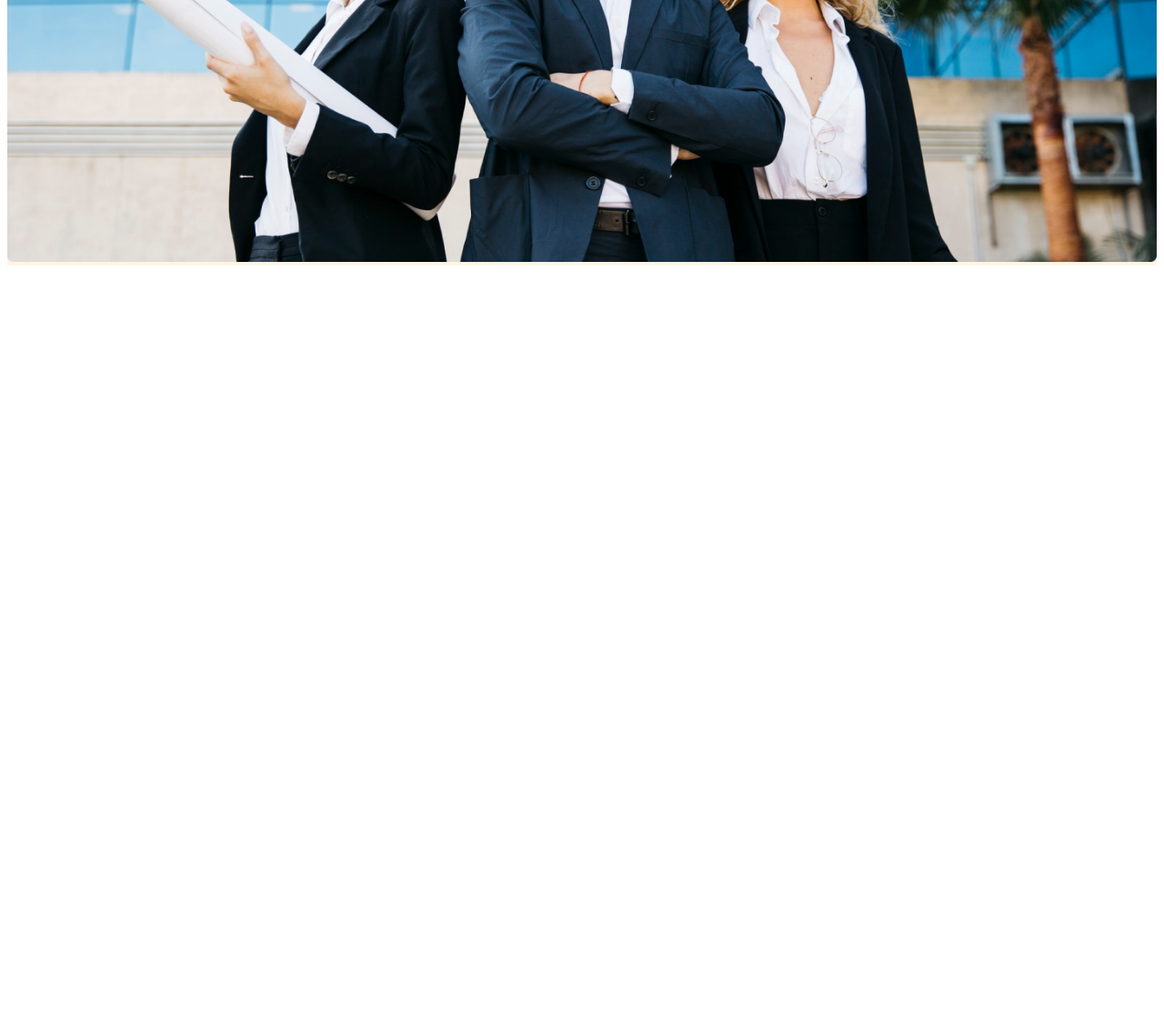
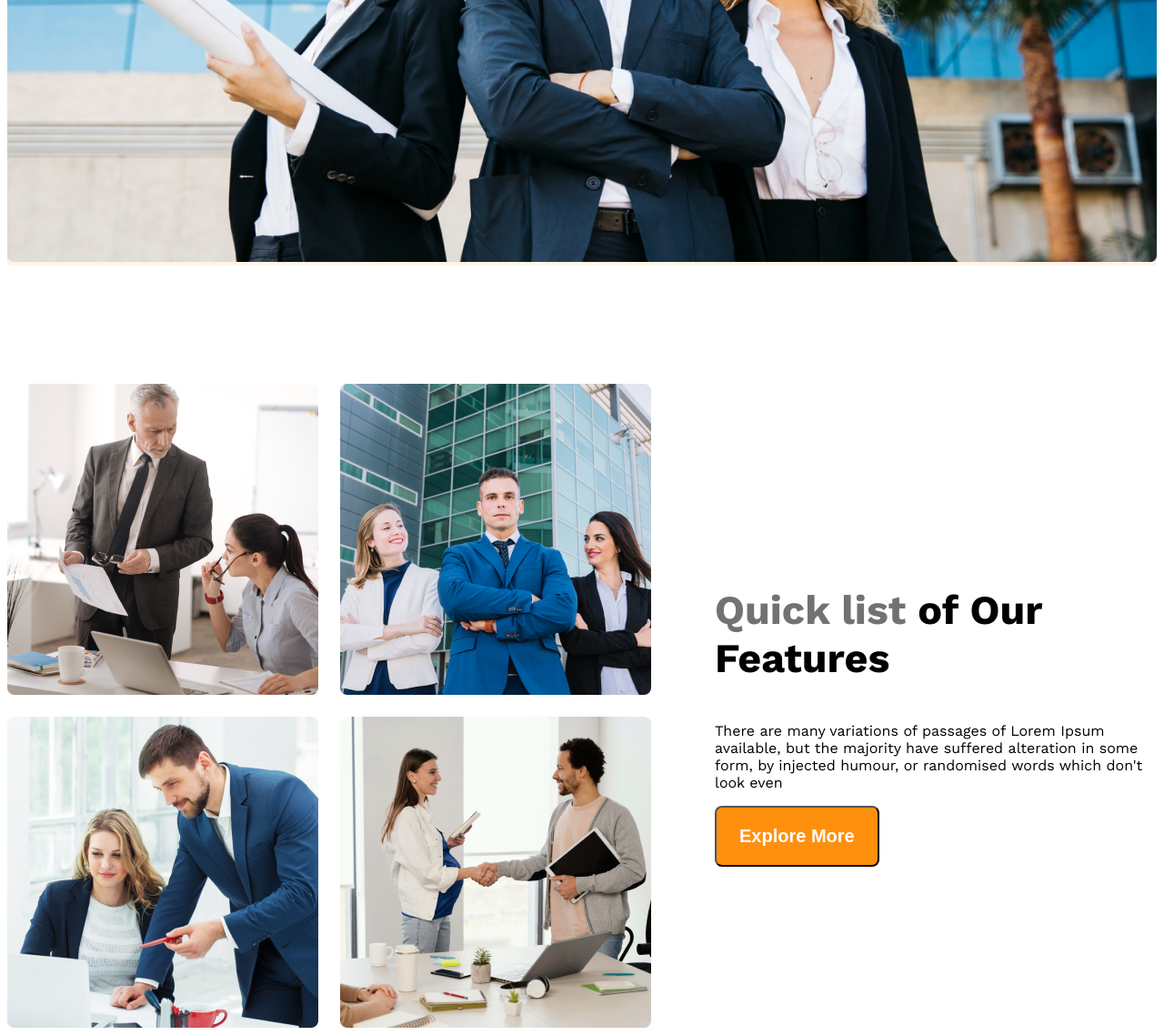
Before and after one commit to Riaz-45/g3-architects-website, a plain HTML site: page index.html in a window 1280 px wide. Shown: the part 896-2034 px from the top of the page at 91% size. Before the commit the page ends 1196 px from the top, so only its background shows below. Drawn offline with nearby package versions, Linux system fonts and the light colour scheme.

Commit message:
add section css styles

```diff
--- a/index.html
+++ b/index.html
@@ -28,8 +28,21 @@
             <img class="banner-img" src="images/banner.png" alt="">
         </div>
     </header>
+
     <main>
-
+        <section class="teams display-flex">
+            <div class="team-img-container">
+                <img src="images/team1.png" alt="two architect discussing about">
+                <img src="images/team2.png" alt="">
+                <img src="images/team3.png" alt="">
+                <img src="images/team4.png" alt="">
+            </div>
+            <div class="our-features">
+                <h3 class="feature-title"><span id="quick-list" class="text-light-gray">Quick list</span> <span>of Our</span> <span>Features</span></h3>
+                <p class="feature-description">There are many variations of passages of Lorem Ipsum available, but the majority have suffered alteration in some form, by injected humour, or randomised words which don't look even</p>
+                <button class="btn-primary">Explore More</button>
+            </div>
+        </section>
     </main>
     <footer>
 
--- a/styles/architects.css
+++ b/styles/architects.css
@@ -6,6 +6,15 @@
   font-optical-sizing: auto;
   font-weight: 400;
   font-style: normal;
+}
+
+main{
+    max-width: 1440px;
+    margin: 0 auto;
+}
+
+main > section{
+    margin-top: 130px;
 }
 
 /* shared styles */
@@ -86,6 +95,32 @@
     width: 100%;
 }
 
+/* team and feature related styles */
+
+.teams{
+    align-items: center;
+}
+
+.team-img-container{
+    display: grid;
+    grid-template-columns: repeat(2, 1fr);
+    gap: 24px;
+}
+
+.our-features{
+    margin-left: 70px;
+    max-width: 530px;
+}
+
+.feature-title{
+    font-size: 2.8rem;
+    font-weight: 700px;
+}
+
+#quick-list{
+    font-weight: 500px;
+}
+
 /* responsive media query */
 
 @media screen and (max-width:576px){
```
